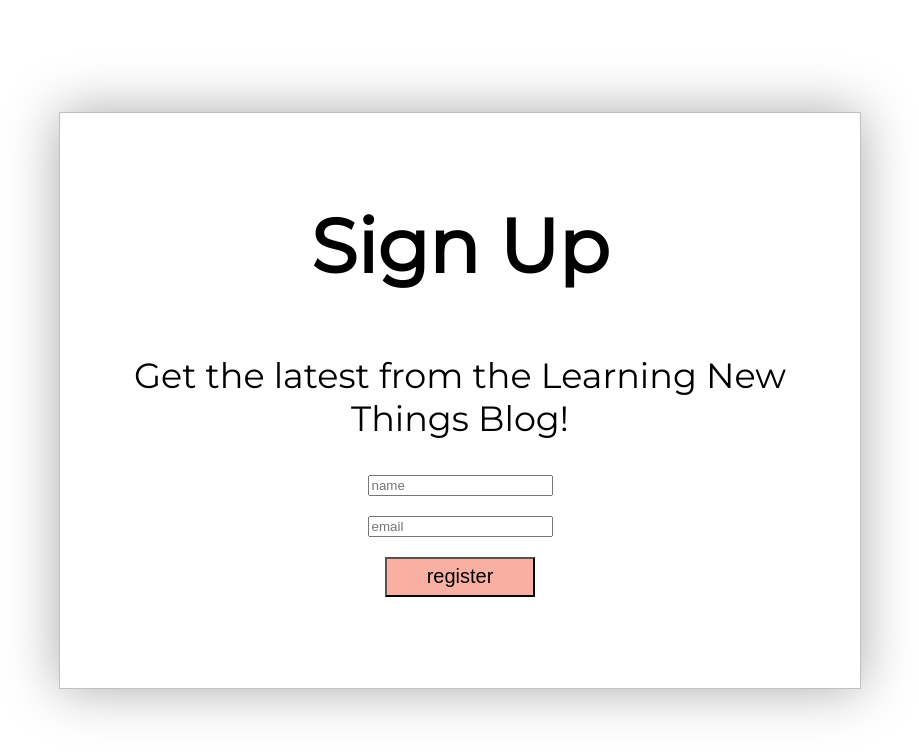
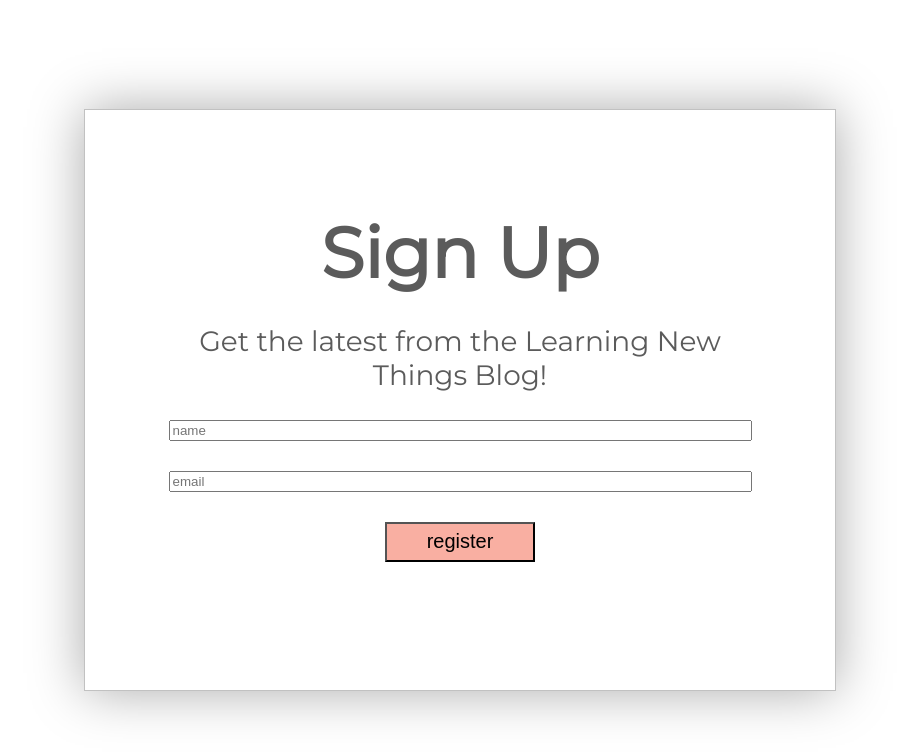
Before and after one commit to stacietaylorcima/generic_signup_page, a website: page index.html in a window 1280 px wide. Shown: the whole page, without its empty margins (180-1099 px from the left). Drawn offline with Linux system fonts and the light colour scheme.

Commit message:
adjust size and padding to be smaller

```diff
--- a/styles.css
+++ b/styles.css
@@ -1,5 +1,6 @@
 body {
   font-family: 'Montserrat', sans-serif;
+  color: #5b5b5b;
 }
 
 .signup {
@@ -7,7 +8,7 @@ body {
   -webkit-box-shadow: 0 0 50px #aaaaaa;
   -moz-box-shadow: 0 0 50px #aaaaaa;
   box-shadow: 0 0 50px #aaaaaa;
-  padding: 25px 50px 50px 50px;
+  padding: 100px 75px 130px 75px;
   text-align: center;
   position: absolute;
   margin: auto;
@@ -15,22 +16,24 @@ body {
   right: 0;
   bottom: 0;
   left: 0;
-  width: 700px;
-  height: 500px;
+  width: 600px;
+  height: 350px;
 }
 
 h2 {
-  font-size: 75px;
+  font-size: 70px;
+  margin: 0;
 }
 
 p {
-  font-size: 35px;
+  font-size: 28px;
 }
 
 input {
   display: block;
   margin: auto;
-  margin-bottom: 20px;
+  margin-bottom: 30px;
+  width: 575px;
 }
 
 button {
```
